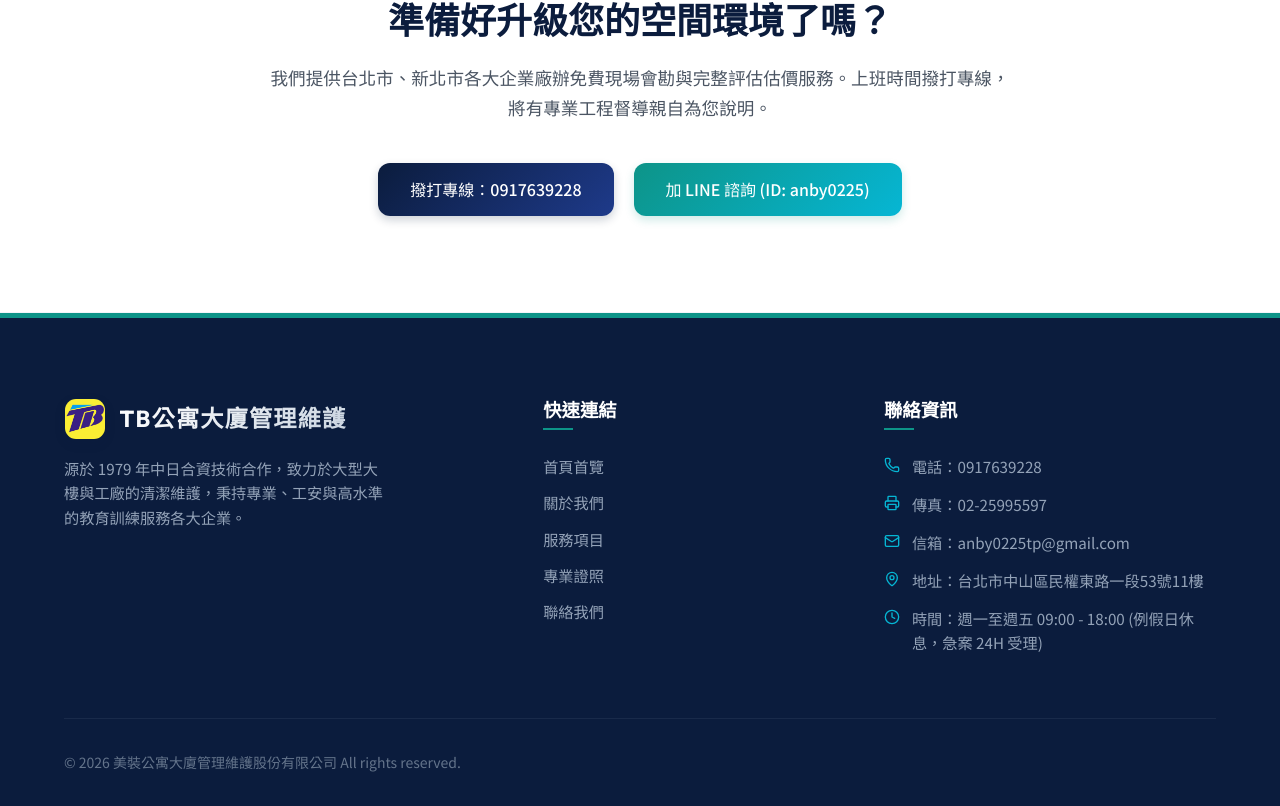
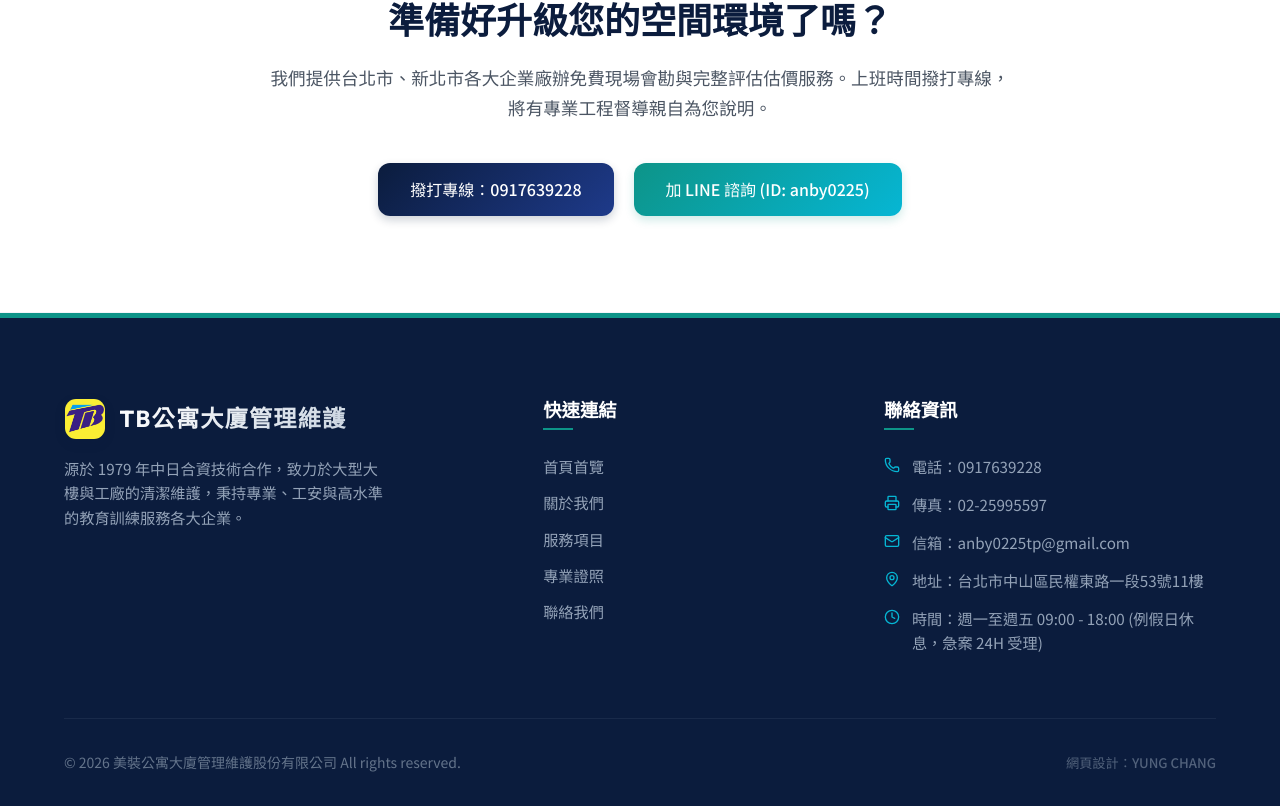
Before and after one commit to jayshih8/mizo-cleaning-web-, a React (Vite) app: page / in a window 1280 px wide. Shown: the part 4027-4833 px from the top of the page. Built offline with nearby package versions, Linux system fonts and the light colour scheme.

Commit message:
feat: add subtle web designer link in footer bottom

```diff
--- a/src/components/Footer.jsx
+++ b/src/components/Footer.jsx
@@ -74,6 +74,31 @@ export default function Footer({ setActiveTab, companyInfo }) {
 
         <div className="footer-bottom">
           <p>© {new Date().getFullYear()} {companyInfo.name || '美裝公寓大廈管理維護股份有限公司'} All rights reserved.</p>
+          <div className="footer-designer" style={{ opacity: 0.8, fontSize: '0.825rem' }}>
+            <span style={{ color: '#64748b' }}>網頁設計：</span>
+            <a
+              href="https://www.facebook.com/YungChangShih"
+              target="_blank"
+              rel="noopener noreferrer"
+              className="designer-link"
+              style={{
+                color: '#64748b',
+                textDecoration: 'none',
+                fontWeight: 500,
+                transition: 'color 0.2s ease, text-decoration 0.2s ease'
+              }}
+              onMouseEnter={(e) => {
+                e.target.style.color = 'var(--primary-color, #3b82f6)';
+                e.target.style.textDecoration = 'underline';
+              }}
+              onMouseLeave={(e) => {
+                e.target.style.color = '#64748b';
+                e.target.style.textDecoration = 'none';
+              }}
+            >
+              YUNG CHANG
+            </a>
+          </div>
         </div>
       </div>
     </footer>
--- a/src/index.css
+++ b/src/index.css
@@ -1367,6 +1367,11 @@ textarea.form-control {
   .service-info-side {
     padding: 2.5rem 1.5rem;
   }
+  .footer-bottom {
+    flex-direction: column;
+    gap: 0.75rem;
+    text-align: center;
+  }
 }
 
 /* Construction/Operations Process Page Styles */
```
